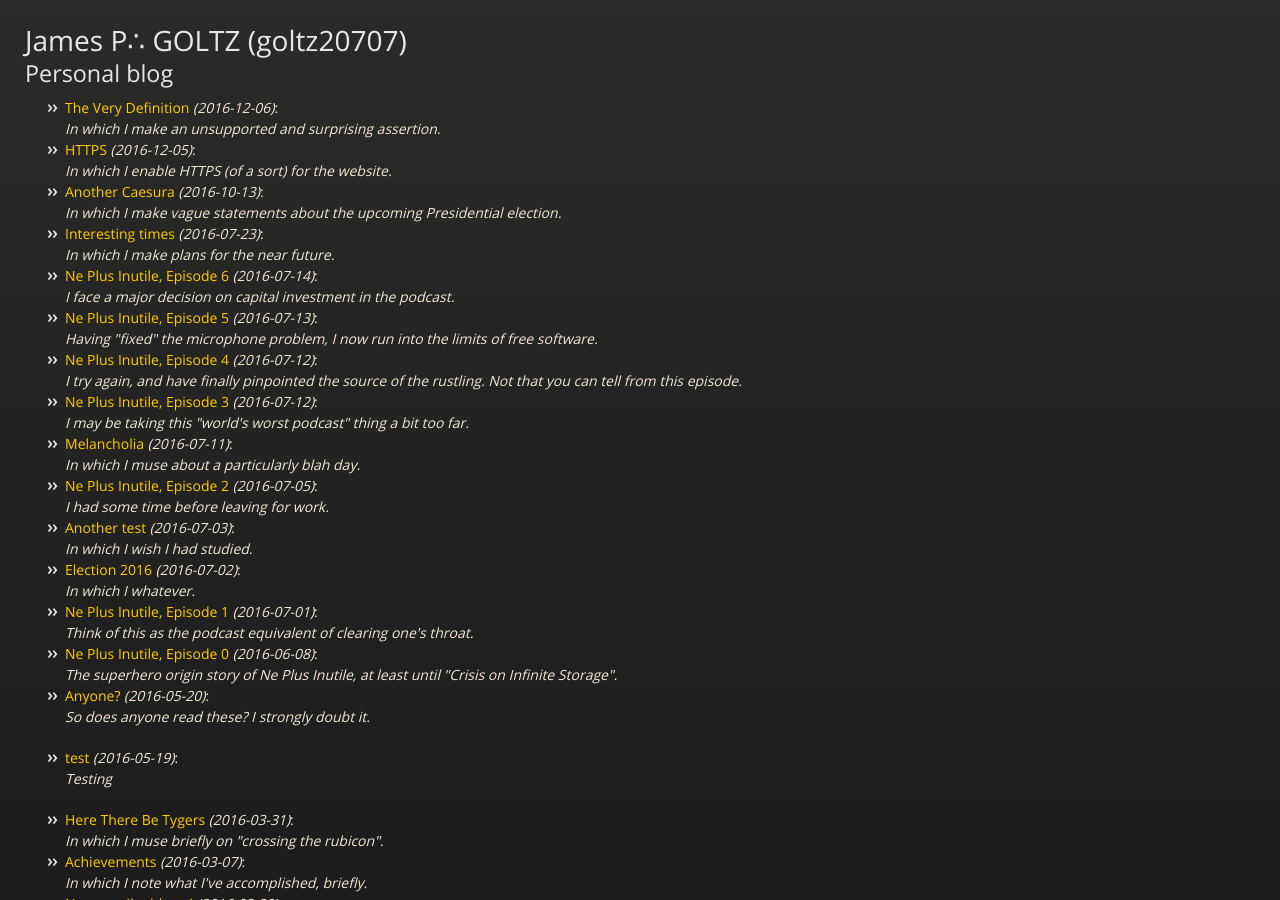
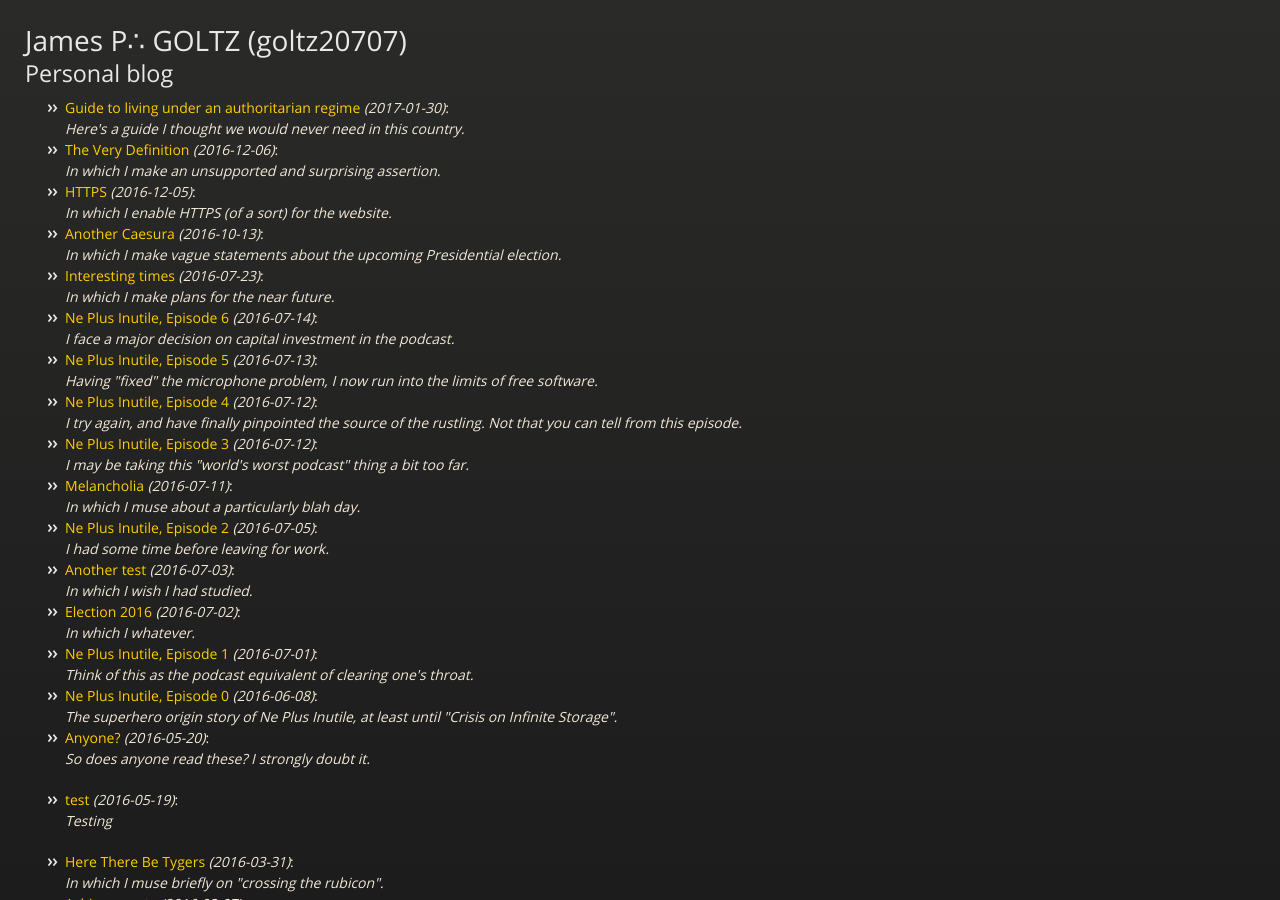
Before and after one commit to goltz20707/goltz20707.github.io, a Jekyll site: the page built from blog.html, in a window 1280 px wide and 900 px high. Built offline with Jekyll 4.4.1, drawn with Linux system fonts in a browser that asks for light colours; a file with an impossible date is left out.

Commit message:
Updated date.

```diff
--- a/_posts/2017-01-30-guide.md
+++ b/_posts/2017-01-30-guide.md
@@ -2,7 +2,7 @@
 layout: post
 title: Guide to living under an authoritarian regime
 excerpt: Here's a guide I thought we would never need in this country.
-date: INSERT date '+%Y-%m-%d %T %z'
+date: 2017-01-30 10:31:39 -0500
 ---
 
 The [Committee for the Defence of Democracy](http://www.kod.ngo/)
```
